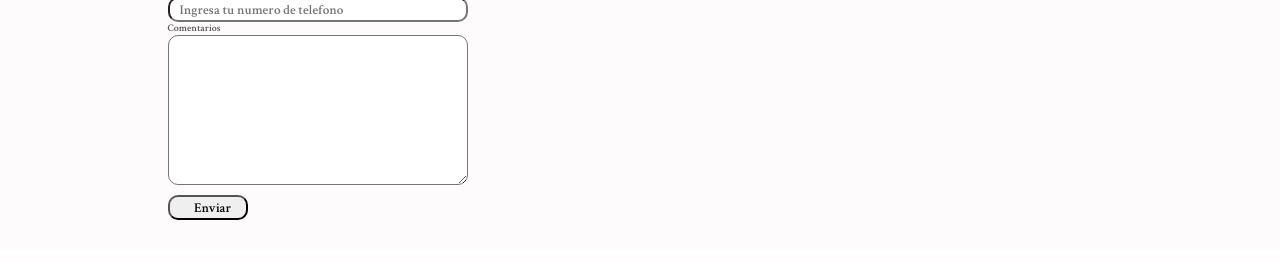
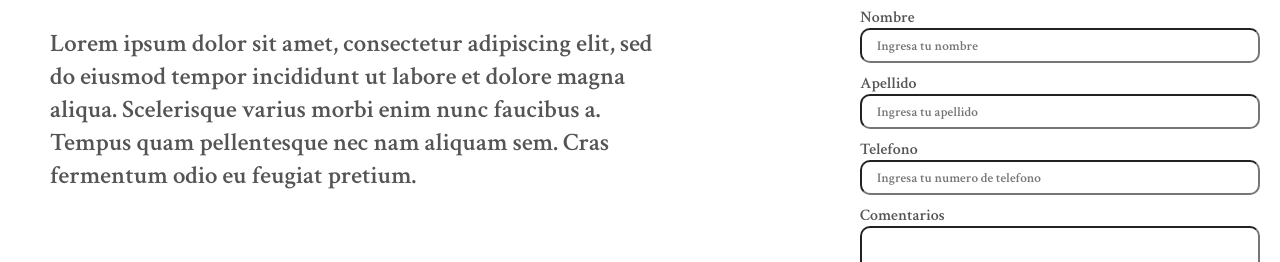
Before and after one commit to LudmilaLopardo/De-La-Patagonia, a plain HTML site: page pages/contacto.html in a window 1280 px wide. Shown: the part 409-671 px from the top of the page. Drawn offline with Linux system fonts and the light colour scheme.

Commit message:
Mejoro pagina Contacto

```diff
--- a/pages/contacto.html
+++ b/pages/contacto.html
@@ -34,12 +34,26 @@
         </ul>
       </nav>
     </header>
-    <main class="contacto">
+    <main class="contacto__main">
+      <div class="contacto">
+        <h2 class="contacto__titulo">Contacto</h2>
+        <div class="contacto__contenedor__formulario">
+          <p class="contacto__descripcion">
+            Lorem ipsum dolor sit amet, consectetur adipiscing elit, sed do
+            eiusmod tempor incididunt ut labore et dolore magna aliqua.
+            Scelerisque varius morbi enim nunc faucibus a. Tempus quam
+            pellentesque nec nam aliquam sem. Cras fermentum odio eu feugiat
+            pretium.
+          </p>
           <form class="contacto__formulario">
             <label for="nombre"> Nombre </label>
             <input id="nombre" type="text" placeholder="Ingresa tu nombre" />
             <label for="apellido"> Apellido </label>
-        <input id="apellido" type="text" placeholder="Ingresa tu apellido" />
+            <input
+              id="apellido"
+              type="text"
+              placeholder="Ingresa tu apellido"
+            />
             <label for="telefono"> Telefono </label>
             <input
               id="telefono"
@@ -54,6 +68,8 @@
               class="contacto__formulario__boton"
             />
           </form>
+        </div>
+      </div>
     </main>
     <footer class="footer">
       <nav class="footer__menu">
--- a/styles/styles.css
+++ b/styles/styles.css
@@ -4,7 +4,7 @@
 }
 :root {
   /*colores*/
-  --primary: rgb(253, 251, 251);
+  --primary: rgb(255, 255, 255);
   --button: rgb(255, 206, 206);
   --secondary: rgb(122, 115, 91);
   --alternative: rgb(213, 230, 238);
@@ -325,11 +325,31 @@ main {
 
 /* Estilos de pagina contacto.html */
 
-.contacto {
+.contacto__main {
   display: flex;
   justify-content: flex-end;
   padding: 20px;
   height: 100%;
+  grid-area: main;
+  width: 100%;
+}
+.contacto {
+  width: 100%;
+}
+.contacto__titulo {
+  font-size: var(--text-large);
+  padding-top: var(--spacing-small);
+  padding-bottom: var(--spacing-small);
+}
+.contacto__contenedor__formulario {
+  display: flex;
+  justify-content: flex-end;
+}
+.contacto__descripcion {
+  font-size: var(--text-medium);
+  color: var(--text-color-alternative);
+  padding: var(--spacing-medium);
+  padding-right: 20rem;
 }
 .contacto__formulario {
   display: flex;
@@ -339,23 +359,41 @@ main {
 }
 .contacto__formulario label {
   color: var(--text-color-alternative);
+  font-size: medium;
+  margin-top: var(--spacing-xsmall);
 }
 .contacto__formulario input {
   border-radius: 10px;
-  height: 25px;
-  width: 300px;
-  padding-left: 10px;
+  height: 3.5rem;
+  width: 40rem;
+  padding-left: var(--spacing-small);
 }
 .contacto__formulario textarea {
   border-radius: 10px;
-  height: 150px;
-  width: 300px;
-  padding-left: 10px;
+  height: 20rem;
+  width: 40rem;
+  padding: var(--spacing-small);
+  border-width: 2px;
+  border-style: inset;
+  border-color: -internal-light-dark(rgb(118, 118, 118), rgb(133, 133, 133));
 }
 .contacto__formulario input.contacto__formulario__boton {
-  border-radius: 10px;
-  width: 80px;
-  margin-top: 10px;
+  width: 15rem;
+  margin-top: var(--spacing-small);
+  padding: 0 var(--spacing-small);
+  background: linear-gradient(
+    90deg,
+    rgba(249, 225, 225, 1) 0%,
+    rgba(241, 229, 229, 1) 100%
+  );
+  border-radius: 1rem;
+  font-size: var(--text-normal);
+  border: 0.3rem solid var(--primary);
+  transition: all 0.5s;
+}
+.contacto__formulario input.contacto__formulario__boton:hover {
+  border-color: var(--button-selected);
+  transform: scale(1.05);
 }
 
 /*Mobile*/
@@ -421,4 +459,18 @@ main {
   .contacto {
     padding: 0;
   }
+  .contacto__contenedor__formulario {
+    flex-direction: column;
+    align-items: center;
+  }
+  .contacto__descripcion {
+    padding-right: 0;
+    padding: var(--spacing-medium);
+  }
+  .contacto__formulario textarea {
+    max-width: 28rem;
+  }
+  .contacto__formulario input {
+    max-width: 28rem;
+  }
 }
```
Lines whose indentation alone changed are shown as unchanged.
